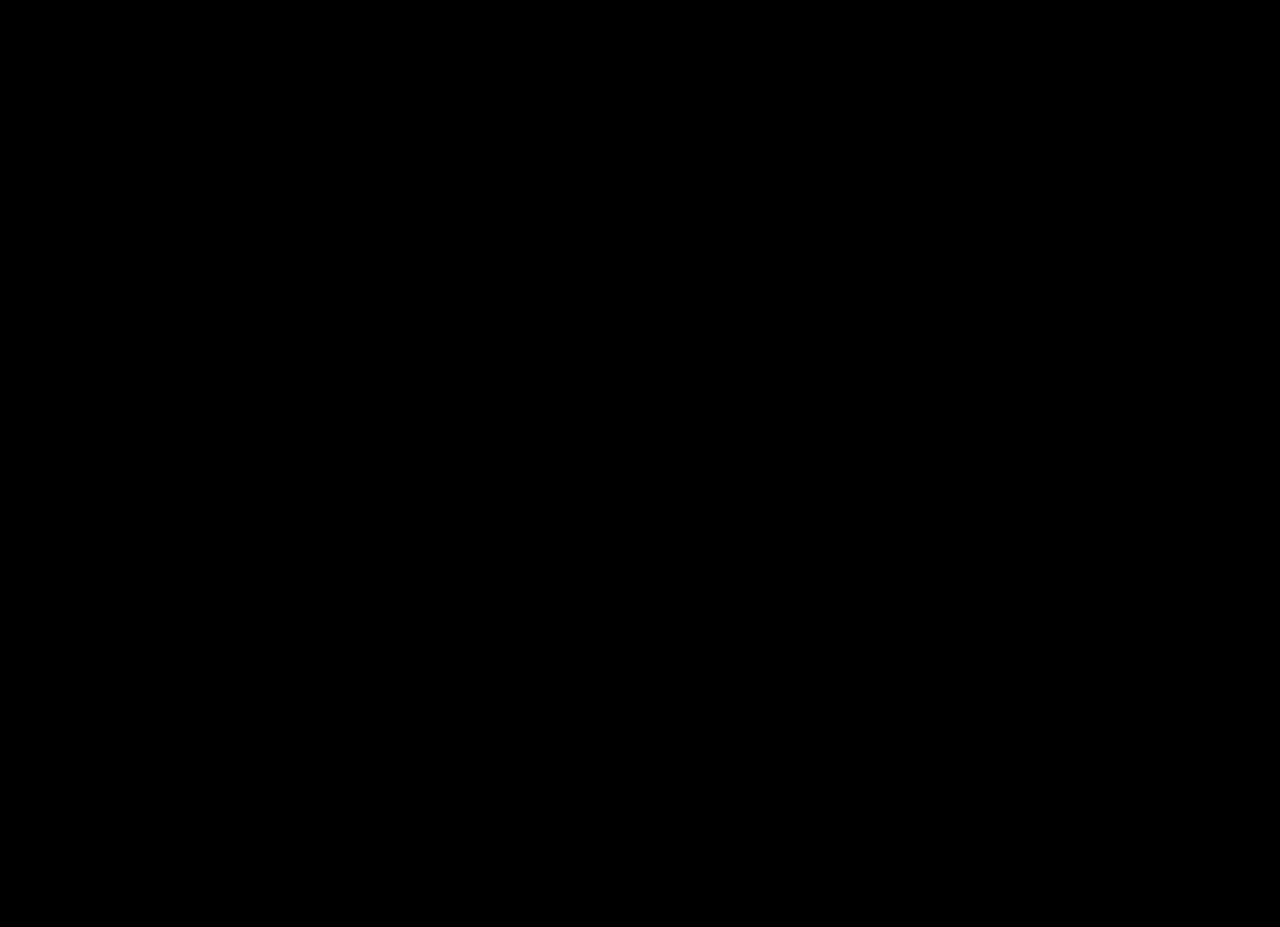
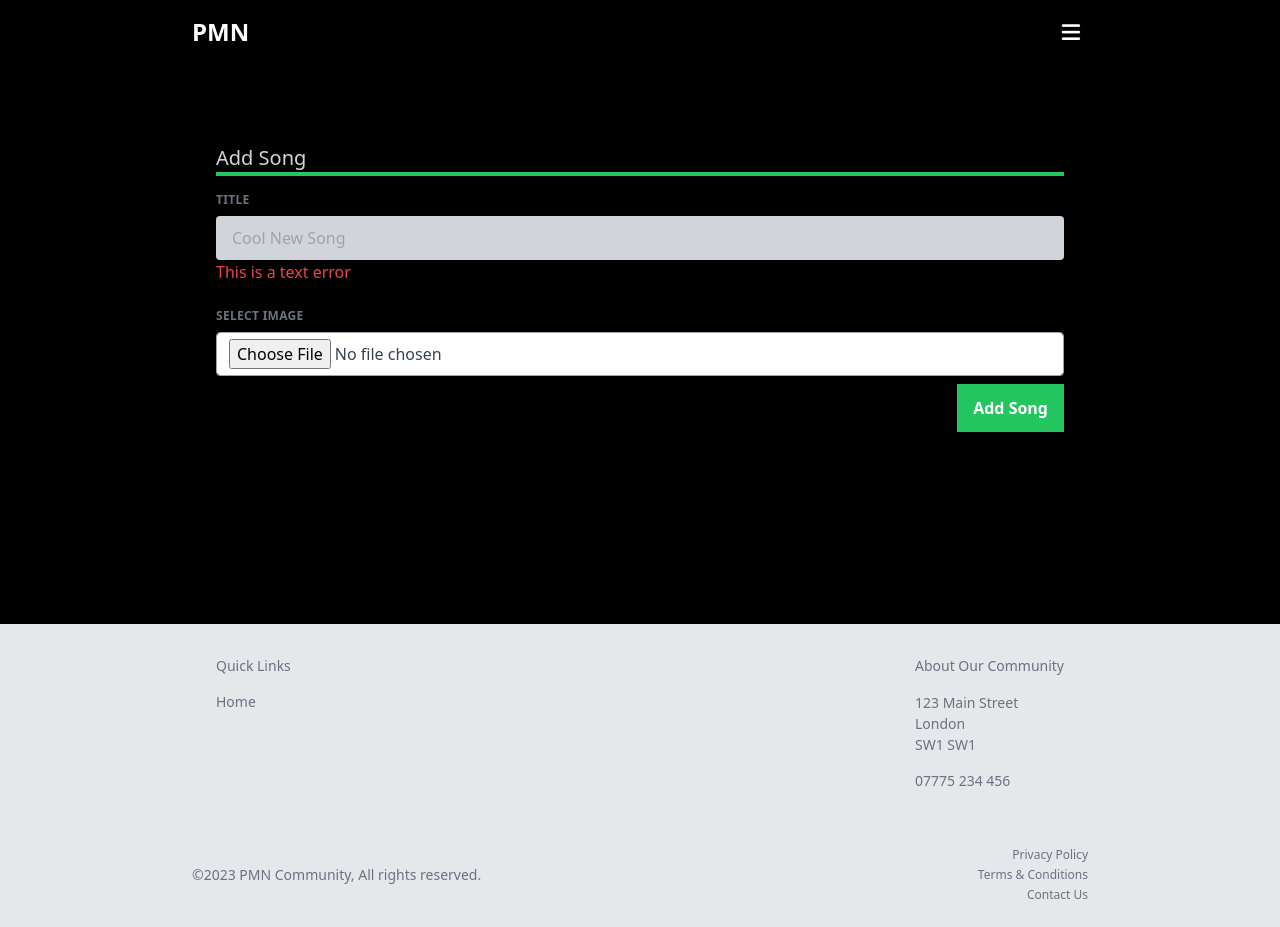
Before and after one commit to BurmaJASON/Paradise-Music-Network, a Vue app: page /account/add-song in a window 1280 px wide. Before the commit this address had no page. Before the commit the page ends 800 px from the top, so only its background shows below. Built offline with nearby package versions, Linux system fonts and the light colour scheme.

Commit message:
Add & Delete Songs

```diff
--- a/src/router/index.js
+++ b/src/router/index.js
@@ -5,6 +5,10 @@
 import AccountView from '../views/AccountView.vue'
 import ProfileSection from '../views/account/ProfileSection.vue'
 import EditProfile from '../views/account/EditProfile.vue'
+import AddSong from '../views/account/AddSong.vue'
+import DeleteSong from '../views/account/DeleteSong.vue'
+
+
 
 
 const routes = [
@@ -36,7 +40,17 @@
         path : 'edit-profile',
         name : 'EditProfile',
         component : EditProfile
-    }
+      },
+      {
+        path : 'add-song',
+        name : 'AddSong',
+        component : AddSong
+      },
+      {
+        path : 'delete-song',
+        name : 'DeleteSong',
+        component : DeleteSong
+      },
     ]
   },
 
--- /dev/null
+++ b/src/views/account/AddSong.vue
@@ -0,0 +1,69 @@
+<template>
+  <div id="AddSong" class="container mx-auto max-w-4xl pt-20 px-6">
+    <div class="text-gray-300 text-xl">Add Song</div>
+    <div class="bg-green-500 w-full h-1 mb-4"></div>
+    <TextInput
+    class="mb-6"
+        label="Title"
+        placeholder = "Cool New Song"
+        v-model:input="title"
+        inputType="text"
+        error="This is a text error"
+    />
+
+    <div class="w-full">
+        <label
+            class="
+                block
+                uppercase
+                tracking-wide
+                text-gray-500
+                text-xs
+                font-bold
+                mb-2
+            "
+        >
+            Select Image
+        </label>
+
+        <input
+            class="
+                form-control
+                block
+                w-full
+                px-3
+                py-1.5
+                text-base
+                font-normal
+                text-gray-700
+                bg-white
+                bg-clip-padding
+                border
+                border-solid
+                border-gray-400
+                rounded
+                transition
+                ease-in-out
+                m-0
+                focus:text-gray-700
+                focus:bg-white
+                focus:border-blue-600
+                focus:outline-none
+            "
+            type="file"
+            id="image"
+            ref="fileInput"
+            @change="getUploadedImage"
+        >
+    </div>
+    <SubmitFormButton
+        btnText="Add Song"
+    />
+
+  </div>
+</template>
+
+<script setup>
+    import TextInput from '../../components/global/TextInput.vue'
+    import SubmitFormButton from '../../components/global/SubmitFormButton.vue'
+</script>
--- /dev/null
+++ b/src/views/account/DeleteSong.vue
@@ -0,0 +1,37 @@
+<template>
+  <div id="AddSong" class="container mx-auto max-w-4xl pt-20 px-6">
+    <div class="text-gray-300 text-xl">Delete Song</div>
+    <div class="bg-red-500 w-full h-1 mb-4"></div>
+
+    <div class="bg-white rounded px-8 pt-6 pb-8">
+        <div class="flex flex-wrap">
+            <div class="w-3/4 mr-auto mt-2 text-lg p-1 text-gray-900">
+                1. This is a song
+            </div>
+            <div class="w-1/4 ml-auto p-1">
+                <button
+                    class="
+                        float-right
+                        bg-transparent
+                        hover:bg-red-500
+                        text-gray-900
+                        hover:text-white
+                        font-semibold
+                        py-2
+                        px-4
+                        border
+                        border-red-500
+                        hover:border-transparent
+                        rounded
+                    "
+                >
+                    Delete
+                </button>
+            </div>
+        </div>
+    </div>
+
+
+
+  </div>
+</template>
```
